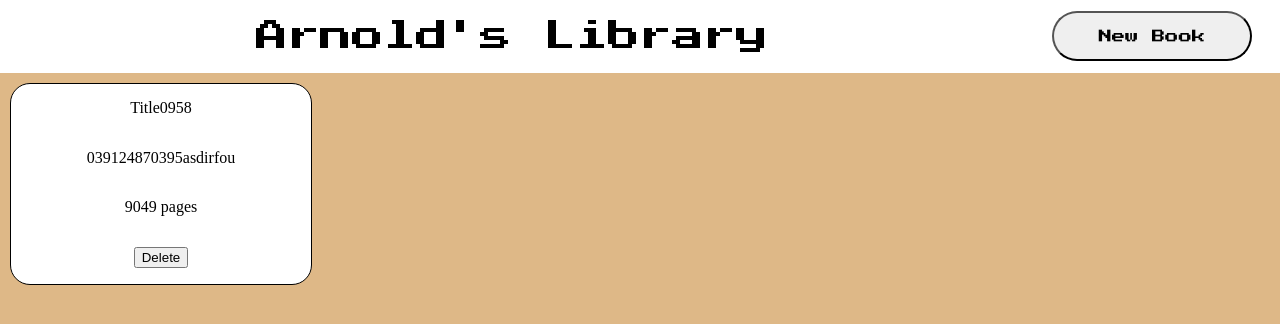
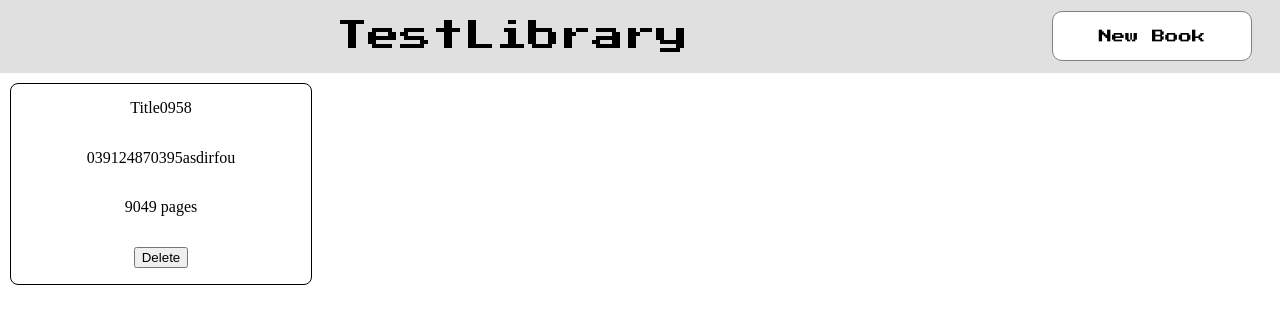
Before and after one commit to Reytsard/Book, a plain HTML site: page index.html in a window 1280 px wide. Drawn offline with Linux system fonts and the light colour scheme.

Commit message:
Fixed the del Button and library

```diff
--- a/index.html
+++ b/index.html
@@ -12,7 +12,7 @@
 <body>
     <div class="library">
         <div class="header">
-            <div class="library-name">Arnold's Library</div>
+            <div class="library-name">TestLibrary</div>
             <div class="addBook">
                 <button type="button" id="addBook">New Book</button>
             </div>
--- a/style.css
+++ b/style.css
@@ -9,6 +9,8 @@ body{
     display: grid;
     place-items: center;
     grid-template-columns: 4fr 1fr ;
+    background-color: rgb(224, 224, 224);
+
 }
 .library{
     height: 100vh;
@@ -19,7 +21,7 @@ body{
 }
 .library-name{
     grid-column: 1 / span 1;
-    font-family: 'Press Start 2P';
+    font-family: 'Press Start 2P','Courier New', Arial, Helvetica, sans-serif;
     font-size: 2rem;
 }
 
@@ -29,7 +31,6 @@ body{
     justify-content: left;
     flex-wrap: wrap;
     overflow: auto;
-    background-color: burlywood;
 }
 .book{
     width: clamp(300px, 200px, 100px);
@@ -40,21 +41,36 @@ body{
     display: grid;
     place-items: center;
     margin: 10px;
-    border-radius: 20px;;
+    border-radius: 8px;
 }
 .addBook{
     display: grid;
     grid-template-columns: 1fr;
     grid-template-rows: 1fr;
     place-items: center;
+    margin: clamp(10px,5px,0px) 15px;
 }
 #addBook{
     grid-column: 1 / span 1;
     width: clamp(200px, 100px , 50px);
     height: clamp(50px, 30px, 10px);
-    border-radius: 45px;
+    background-color: white;
+    border-radius: 10px;
+    border: 1px solid gray;
     font-family: 'Press Start 2P','Courier New', Courier, monospace;
 }
+#addBook:hover{
+    grid-column: 1 / span 1;
+    width: clamp(200px, 100px , 50px);
+    height: clamp(50px, 30px, 10px);
+    background-color: rgb(117, 117, 117);
+    color: white;
+    transition: ease .2s;
+    border: 1px solid gray;
+    border-radius: 10px;
+    font-family: 'Press Start 2P','Courier New', Courier, monospace;
+}
+
 .addBookForm{
     grid-column: 2 / span 1;
     width: clamp(300px, 200px, 1fr);
```
